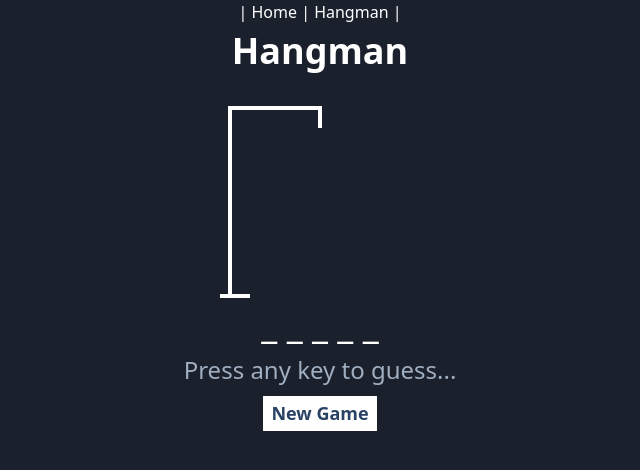
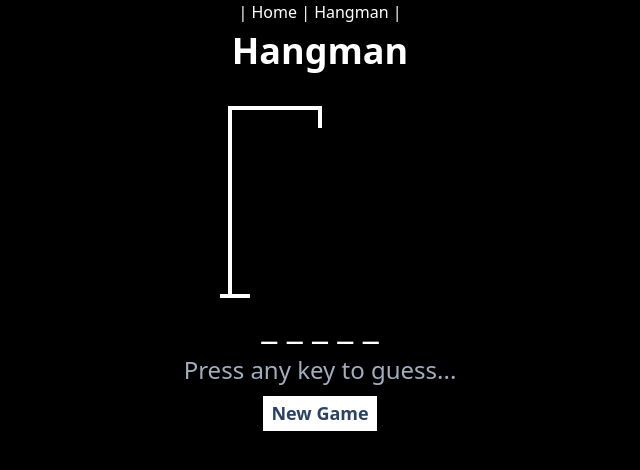
Before and after one commit to jchiella/teeny.fun, a Vue app: page /hangman in a window 1280 px wide. Shown: the top 470 px of the page, without its empty margins (320-960 px from the left). Built offline with nearby package versions, Linux system fonts and the light colour scheme.

Commit message:
fixed hangman not resetting + change to black

```diff
--- a/public/index.html
+++ b/public/index.html
@@ -6,7 +6,7 @@
     <meta name="viewport" content="width=device-width,initial-scale=1.0">
     <title><%= htmlWebpackPlugin.options.title %></title>
   </head>
-  <body class="bg-gray-900 text-white">
+  <body class="bg-black text-white">
     <noscript>
       <strong>We're sorry but <%= htmlWebpackPlugin.options.title %> doesn't work properly without JavaScript enabled. Please enable it to continue.</strong>
     </noscript>
--- a/src/components/HangmanGallows.vue
+++ b/src/components/HangmanGallows.vue
@@ -1,10 +1,10 @@
 <template>
-  <canvas ref="canvas" class="mx-auto bg-gray-900" width="200" height="200"></canvas>
+  <canvas ref="canvas" class="mx-auto" width="200" height="200"></canvas>
 </template>
 
 <script>
 
-import { ref, onMounted, onBeforeUpdate } from 'vue';
+import { ref, onMounted, onUpdated } from 'vue';
 
 export default {
   setup(props) {
@@ -12,6 +12,7 @@ export default {
 
     const drawGallows = () => {
       const ctx = canvas.value.getContext('2d');
+      ctx.clearRect(0, 0, 200, 200);
       ctx.beginPath();
       ctx.lineWidth = '4';
       ctx.strokeStyle = 'white';
@@ -65,7 +66,7 @@ export default {
     };
 
     onMounted(drawGallows);
-    onBeforeUpdate(drawGallows);
+    onUpdated(drawGallows);
 
     return {
       canvas,
```
